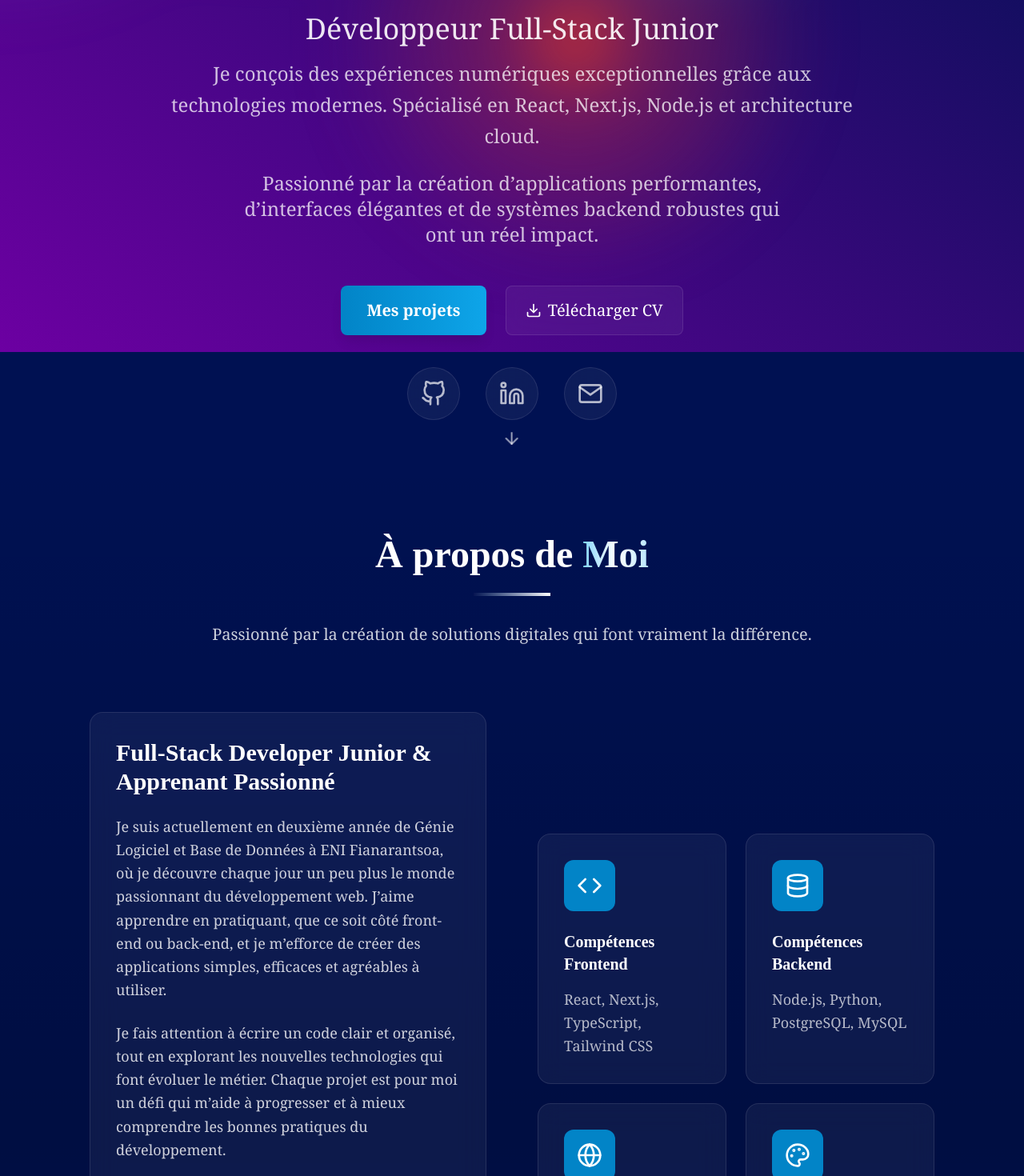
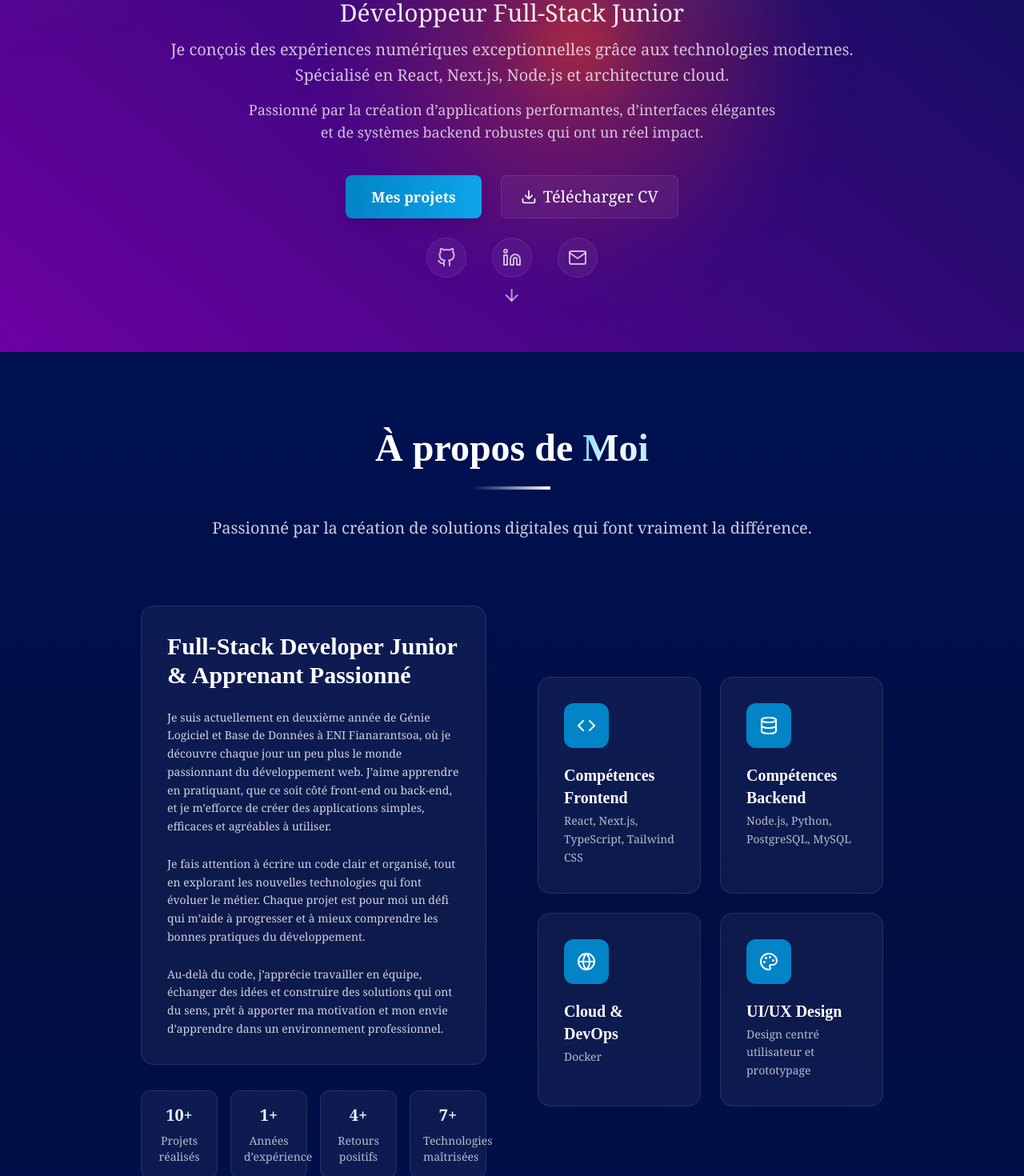
Before and after one commit to Ranohavison/final_portfolio, a Next.js app: page / in a window 1280 px wide. Shown: the part 360-1830 px from the top of the page at 80% size. Built offline with nearby package versions, Linux system fonts and the light colour scheme; a web font is replaced by a local one.

Commit message:
Update global text

```diff
--- a/app/components/About.tsx
+++ b/app/components/About.tsx
@@ -5,26 +5,26 @@ import { Code, Palette, Database, Globe, Award, Users } from 'lucide-react'
 const About = () => {
   const highlights = [
     {
-      icon: <Code className="w-8 h-8" />,
+      icon: <Code className="w-6 h-6" />,
       title: "Compétences Frontend",
       description: "React, Next.js, TypeScript, Tailwind CSS",
       color: "bg-ocean-600"
     },
     {
-      icon: <Database className="w-8 h-8" />,
+      icon: <Database className="w-6 h-6" />,
       title: "Compétences Backend",
       description: "Node.js, Python, PostgreSQL, MySQL",
       color: "bg-ocean-600"
     },
     {
-      icon: <Globe className="w-8 h-8" />,
+      icon: <Globe className="w-6 h-6" />,
       title: "Cloud & DevOps",
       // description: "AWS, Docker, Kubernetes, Microservices",
       description: "Docker",
       color: "bg-ocean-600"
     },
     {
-      icon: <Palette className="w-8 h-8" />,
+      icon: <Palette className="w-6 h-6" />,
       title: "UI/UX Design",
       description: "Design centré utilisateur et prototypage",
       color: "bg-ocean-600"
@@ -42,7 +42,7 @@ const About = () => {
     <section id="about" className="py-24 relative">
       <div className="absolute inset-0 bg-gradient-to-b from-transparent via-black/20 to-transparent"></div>
 
-      <div className="w-full px-4 sm:px-12 md:px-20 xl:px-28 2xl:px-80 relative z-10">
+      <div className="w-full px-4 sm:px-12 md:px-20 xl:px-44 2xl:px-80 relative z-10">
         <div className="max-w-6xl mx-auto">
           <div className="text-center mb-20">
             <h2 className="text-2xl xs:text-3xl sm:text-5xl font-bold mb-6">
@@ -76,8 +76,8 @@ const About = () => {
               {/* Stats */}
               <div className="grid grid-cols-2 sm:grid-cols-4 gap-4">
                 {stats.map((stat, index) => (
-                  <div key={index} className="glass-effect p-6 rounded-xl text-center card-hover">
-                    <div className="text-2xl font-bold text-gradient mb-2">{stat.number}</div>
+                  <div key={index} className="glass-effect p-4 rounded-xl text-center card-hover">
+                    <div className="text-xl font-bold text-gradient mb-2">{stat.number}</div>
                     <div className="text-white/70 text-sm">{stat.label}</div>
                   </div>
                 ))}
@@ -90,13 +90,13 @@ const About = () => {
                   key={index}
                   className="glass-effect p-8 rounded-2xl card-hover group"
                 >
-                  <div className={`inline-flex p-4 rounded-xl bg-gradient-to-r ${item.color} mb-6 group-hover:scale-110 transition-transform duration-300`}>
+                  <div className={`inline-flex p-4 rounded-xl bg-gradient-to-r ${item.color} mb-5 group-hover:scale-110 transition-transform duration-300`}>
                     <div className="text-ocean-950">
                       {item.icon}
                     </div>
                   </div>
-                  <h4 className="text-xl font-bold mb-4 text-white">{item.title}</h4>
-                  <p className="text-white/70 leading-relaxed">{item.description}</p>
+                  <h4 className="text-xl font-bold mb-1 text-white">{item.title}</h4>
+                  <p className="text-white/70 leading-relaxed text-sm">{item.description}</p>
                 </div>
               ))}
             </div>
--- a/app/components/Contact.tsx
+++ b/app/components/Contact.tsx
@@ -91,7 +91,7 @@ const Contact = () => {
     <section id="contact" className="py-24 relative">
       <div className="absolute inset-0 bg-gradient-to-b from-transparent via-black/20 to-transparent"></div>
 
-      <div className="w-full px-4 sm:px-12 md:px-20 xl:px-28 2xl:px-80 relative z-10">
+      <div className="w-full px-4 sm:px-12 md:px-20 xl:px-44 2xl:px-80 relative z-10">
         <div className="max-w-6xl mx-auto">
           <div className="text-center mb-20">
             <h2 className="text-4xl sm:text-5xl font-bold mb-6">
--- a/app/components/Experience.tsx
+++ b/app/components/Experience.tsx
@@ -67,7 +67,7 @@ const Experience = () => {
     <section id="experience" className="py-24 relative">
       <div className="absolute inset-0 bg-gradient-to-b from-black/10 via-transparent to-black/10"></div>
 
-      <div className="w-full px-4 sm:px-12 md:px-20 xl:px-28 2xl:px-80 relative z-10">
+      <div className="w-full px-4 sm:px-12 md:px-20 xl:px-44 2xl:px-80 relative z-10">
         <div className="max-w-6xl mx-auto">
           <div className="text-center mb-20">
             <h2 className="text-2xl xs:text-3xl sm:text-5xl font-bold mb-6">
--- a/app/components/Footer.tsx
+++ b/app/components/Footer.tsx
@@ -11,7 +11,7 @@ const Footer = () => {
     <footer className="relative py-12 border-t border-white/10">
       <div className="absolute inset-0 bg-gradient-to-t from-black/20 to-transparent"></div>
 
-      <div className="w-full px-4 sm:px-12 md:px-20 xl:px-28 2xl:px-80 relative z-10">
+      <div className="w-full px-4 sm:px-12 md:px-20 xl:px-44 2xl:px-80 relative z-10">
         <div className="max-w-6xl mx-auto">
           <div className="flex flex-col md:flex-row items-center justify-between">
             <div className="text-center md:text-left mb-6 md:mb-0">
--- a/app/components/Header.tsx
+++ b/app/components/Header.tsx
@@ -40,7 +40,7 @@ const Header = () => {
         ? 'glass-effect shadow-2xl'
         : 'bg-transparent'
     }`}>
-      <nav className="w-full px-4 sm:px-12 md:px-20 xl:px-28 2xl:px-80">
+      <nav className="w-full px-4 sm:px-12 md:px-20 xl:px-44 2xl:px-80">
         <div className="flex items-center justify-between h-20">
           <div className="flex items-center space-x-3">
             <Image
--- a/app/components/Hero.tsx
+++ b/app/components/Hero.tsx
@@ -14,38 +14,38 @@ const Hero = () => {
   }
 
   return (
-    <section id="home" className="min-h-screen flex items-center justify-center relative overflow-hidden pt-24 sm:pt-32">
+    <section id="home" className="min-h-screen flex items-center justify-center relative overflow-hidden pt-20 sm:pt-32">
       {/* Animated background elements */}
       <div className="absolute inset-0 overflow-hidden">
         <BackgroundGradientAnimation />
       </div>
 
-      <div className="w-full px-4 sm:px-12 md:px-20 xl:px-28 2xl:px-80 relative z-10">
+      <div className="w-full px-4 sm:px-12 md:px-20 xl:px-44 2xl:px-80 relative z-10">
         <div className="text-center animate-fade-in">
           <div className="mb-8">
 
-            <h1 className="text-3xl sm:text-4xl md:text-6xl lg:text-7xl xl:text-8xl font-bold mb-8 sm:mb-12">
+            <h1 className="text-3xl sm:text-4xl md:text-5xl lg:text-6xl xl:text-7xl font-bold mb-4 sm:mb-8">
               <span className="block text-white mb-2"> Bonjour, je suis</span>
               <span className="block text-gradient animate-pulse">
                 Ranohavison Mandresy
               </span>
             </h1>
 
-            <div className="max-w-4xl mx-auto mb-8 sm:mb-12">
-              <p className="text-xl sm:text-3xl md:text-4xl text-white/90 mb-4 font-light">
+            <div className="max-w-4xl mx-auto mb-8 sm:mb-10">
+              <p className="text-xl sm:text-2xl md:text-3xl text-white/90 mb-2 sm:mb-3 font-light">
                 Développeur Full-Stack Junior
               </p>
-              <p className="text-md md:text-2xl text-white/75 mb-6 leading-relaxed">
+              <p className="text-md md:text-xl text-white/75 mb-2 sm:mb-3 leading-relaxed">
                 Je conçois des expériences numériques exceptionnelles grâce aux technologies modernes. Spécialisé en React, Next.js, Node.js et architecture cloud.
               </p>
-              <p className="text-md md:text-2xl text-white/75 max-w-2xl mx-auto">
+              <p className="text-md md:text-lg text-white/75 max-w-2xl mx-auto">
                 Passionné par la création d’applications performantes, d’interfaces élégantes et de systèmes backend robustes qui ont un réel impact.
               </p>
             </div>
           </div>
 
           {/* CTA Buttons */}
-          <div className="flex flex-row gap-6 justify-center mb-8 sm:mb-10 text-lg sm:text-xl animate-slide-up">
+          <div className="flex flex-row gap-6 justify-center mb-4 sm:mb-6 text-sm sm:text-lg animate-slide-up">
             <button
               onClick={() => scrollToSection('#projects')}
               className="hidden sm:inline-block btn-primary ocean-glow"
@@ -65,7 +65,7 @@ const Hero = () => {
             >
               Get In Touch
             </button>
-            <a href={"/fichiers/CV.pdf"} className="flex items-center justify-center px-6 py-2 sm:py-4 glass-effect text-white font-medium text-lg sm:text-xl rounded-lg hover:bg-white/10 transition-all duration-300" download>
+            <a href={"/fichiers/CV.pdf"} className="flex items-center justify-center px-6 py-2 sm:py-3 glass-effect text-white font-medium text-lg sm:text-xl rounded-lg hover:bg-white/10 transition-all duration-300" download>
               <Download className="w-4 h-4 sm:w-5 sm:h-5 mr-2" />
               <span className="hidden sm:inline">Télécharger CV</span>
               <span className="sm:hidden">CV</span>
@@ -82,10 +82,10 @@ const Hero = () => {
               <a
                 key={index}
                 href={social.href}
-                className="p-2 sm:p-4 glass-effect rounded-full text-white/70 hover:text-white transition-all duration-300 hover:scale-110 hover:bg-white/10 group"
+                className="p-2 sm:p-3 glass-effect rounded-full text-white/70 hover:text-white transition-all duration-300 hover:scale-110 hover:bg-white/10 group"
                 aria-label={social.label}
               >
-                <social.icon className="group-hover:scale-110 transition-transform duration-200 h-6 w-6 md:h-8 md:w-8" />
+                <social.icon className="group-hover:scale-110 transition-transform duration-200 h-6 w-6 md:h-6 md:w-6" />
               </a>
             ))}
           </div>
--- a/app/components/Projects.tsx
+++ b/app/components/Projects.tsx
@@ -20,7 +20,7 @@ const Projects = () => {
     <section id="projects" className="py-24 relative">
       <div className="absolute inset-0 bg-gradient-to-b from-transparent via-black/20 to-transparent"></div>
 
-      <div className="w-full px-4 sm:px-12 md:px-20 xl:px-28 2xl:px-80 relative z-10">
+      <div className="w-full px-4 sm:px-12 md:px-20 xl:px-44 2xl:px-80 relative z-10">
         <div className="max-w-7xl mx-auto">
           <div className="text-center mb-20">
             <h2 className="text-2xl xs:text-3xl sm:text-5xl font-bold mb-6">
--- a/app/components/Skills.tsx
+++ b/app/components/Skills.tsx
@@ -12,7 +12,7 @@ const Skills = () => {
     <section id="skills" className="py-24 relative">
       <div className="absolute inset-0 bg-gradient-to-b from-black/10 via-transparent to-black/10"></div>
 
-      <div className="w-full px-4 sm:px-12 md:px-20 xl:px-28 2xl:px-80 relative z-10">
+      <div className="w-full px-4 sm:px-12 md:px-20 xl:px-44 2xl:px-80 relative z-10">
         <div className="max-w-6xl mx-auto">
           <div className="text-center mb-20">
             <h2 className="text-2xl xs:text-3xl sm:text-5xl font-bold mb-6">
--- a/app/globals.css
+++ b/app/globals.css
@@ -140,7 +140,7 @@
   }
 
   .btn-primary {
-    @apply px-8 py-2 sm:py-4 bg-gradient-to-r from-ocean-600 to-ocean-500 text-white font-semibold rounded-lg hover:from-ocean-500 hover:to-ocean-400 transform hover:scale-105 transition-all duration-300 shadow-lg hover:shadow-xl;
+    @apply px-8 py-2 sm:py-3 bg-gradient-to-r from-ocean-600 to-ocean-500 text-white font-semibold rounded-lg hover:from-ocean-500 hover:to-ocean-400 transform hover:scale-105 transition-all duration-300 shadow-lg hover:shadow-xl;
   }
 
   .btn-secondary {
--- a/app/layout.tsx
+++ b/app/layout.tsx
@@ -20,7 +20,7 @@ export default function RootLayout({ children }: { children: React.ReactNode })
         rel="stylesheet"
       />
     </head>
-    <body className="bg-ocean-950 text-white antialiased font-serif text-sm xs:text-md md:text-lg">
+    <body className="bg-ocean-950 text-white antialiased font-serif text-sm xs:text-md">
     {children}
     </body>
     </html>
```
